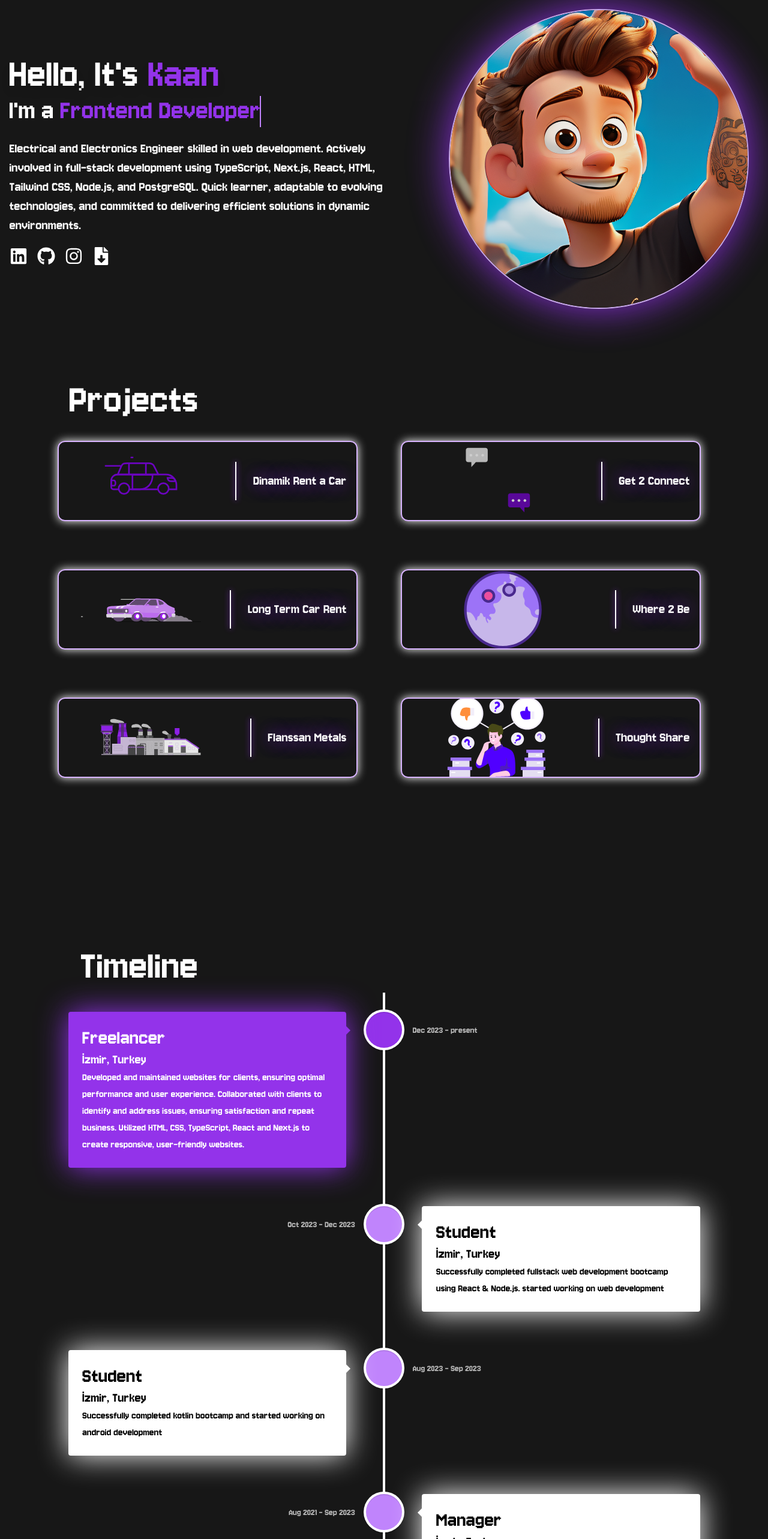
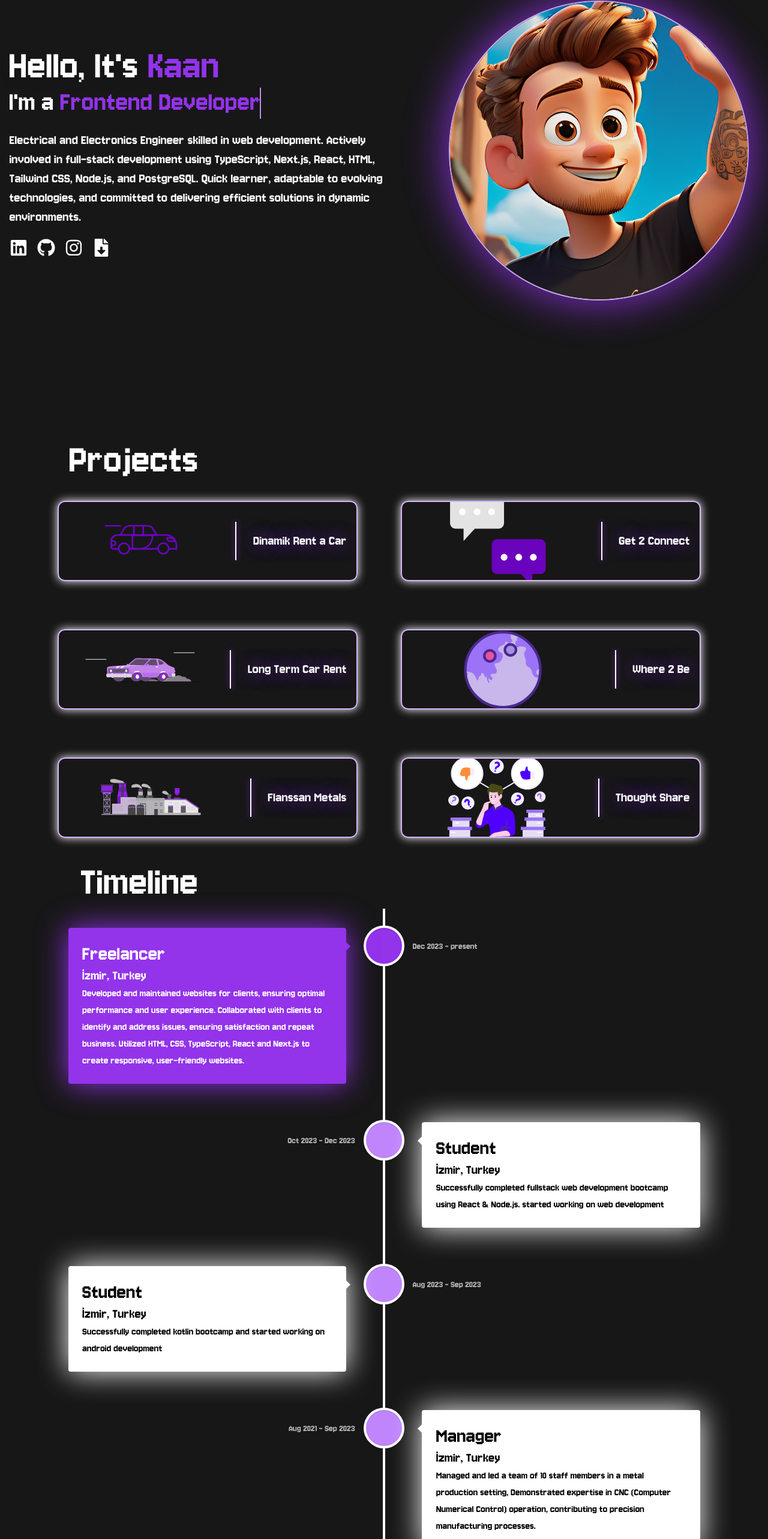
Before and after one commit to kaankirman/my-portfolio, a Next.js app: page / in a window 1280 px wide. Shown: the part 197-2763 px from the top of the page at 60% size. Built offline with nearby package versions, Linux system fonts and the light colour scheme.

Commit message:
fixed margins

```diff
--- a/src/app/page.tsx
+++ b/src/app/page.tsx
@@ -96,7 +96,7 @@ export default function Page() {
         initial="hidden"
         animate={aboutControls}
         variants={variants}
-        className="flex flex-row px-4 items-center h-[calc(100vh-196px)] pt-32 justify-between max-w-[1280px] self-center gap-20 "
+        className="flex flex-row px-4 items-center h-[calc(100vh-96px)] justify-between max-w-[1280px] self-center gap-20 "
       >
         <div className="flex flex-col w-[800px] min-w-[500px]">
           <h1 className="text-7xl text-white drop-shadow-lg">
@@ -157,7 +157,7 @@ export default function Page() {
         initial="hidden"
         animate={projectsControls}
         variants={variants}
-        className="flex flex-col self-center max-w-[1280px] pt-32 h-[calc(100vh-96px)] mb-60"
+        className="flex flex-col self-center max-w-[1280px] h-[calc(100vh-96px)] pt-32"
       >
         <h1 className="text-7xl ml-8 text-white mb-8">Projects</h1>
         <div className="flex flex-row gap-8">
@@ -190,7 +190,7 @@ export default function Page() {
         initial="hidden"
         animate={timelineControls}
         variants={variants}
-        className="flex flex-col w-fit self-center pt-32 mb-40"
+        className="flex flex-col w-fit self-center pt-32 "
       >
         <h1 className="text-7xl text-white ml-20 mb-2">Timeline</h1>
         <div className="flex flex-col w-full">
```
